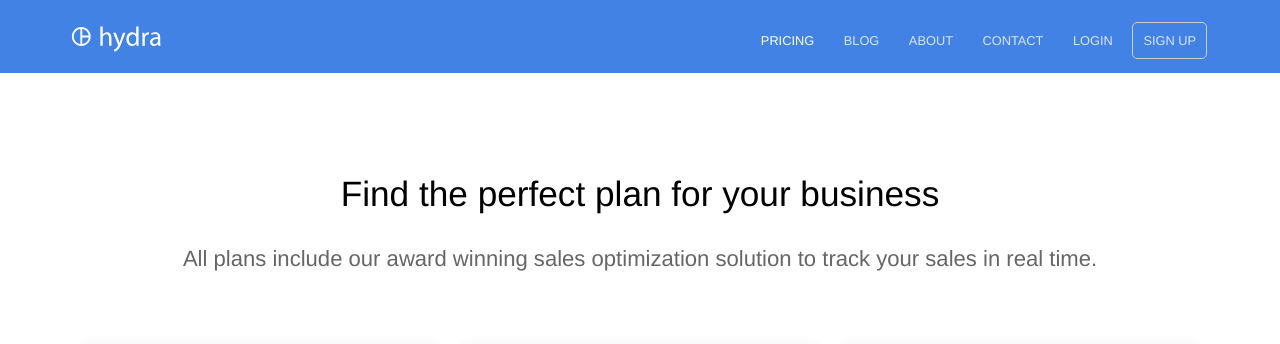
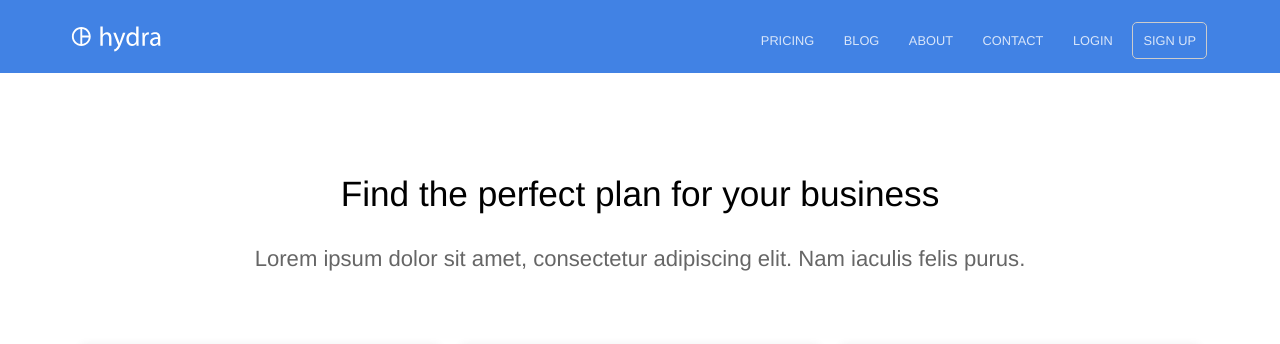
Before and after one commit to Llampi/oportunidar, a Jekyll site: the page built from prep_beca18.html, in a window 1280 px wide. Shown: the top 344 px of the page. Built offline with Jekyll 4.4.1, drawn with Linux system fonts in a browser that asks for light colours.

Commit message:
Update and rename pricing.html to prep_beca18.html

```diff
--- a/pricing.html
+++ b/prep_beca18.html
@@ -1,7 +1,7 @@
 ---
-title: Pricing
+title: Prep Beca 18
 heading: Find the perfect plan for your business
-description: All plans include our award winning sales optimization solution to track your sales in real time.
+description: Lorem ipsum dolor sit amet, consectetur adipiscing elit. Nam iaculis felis purus.
 pricing_table:
   - name: Basic
     color: "#8e8e8e"
```
